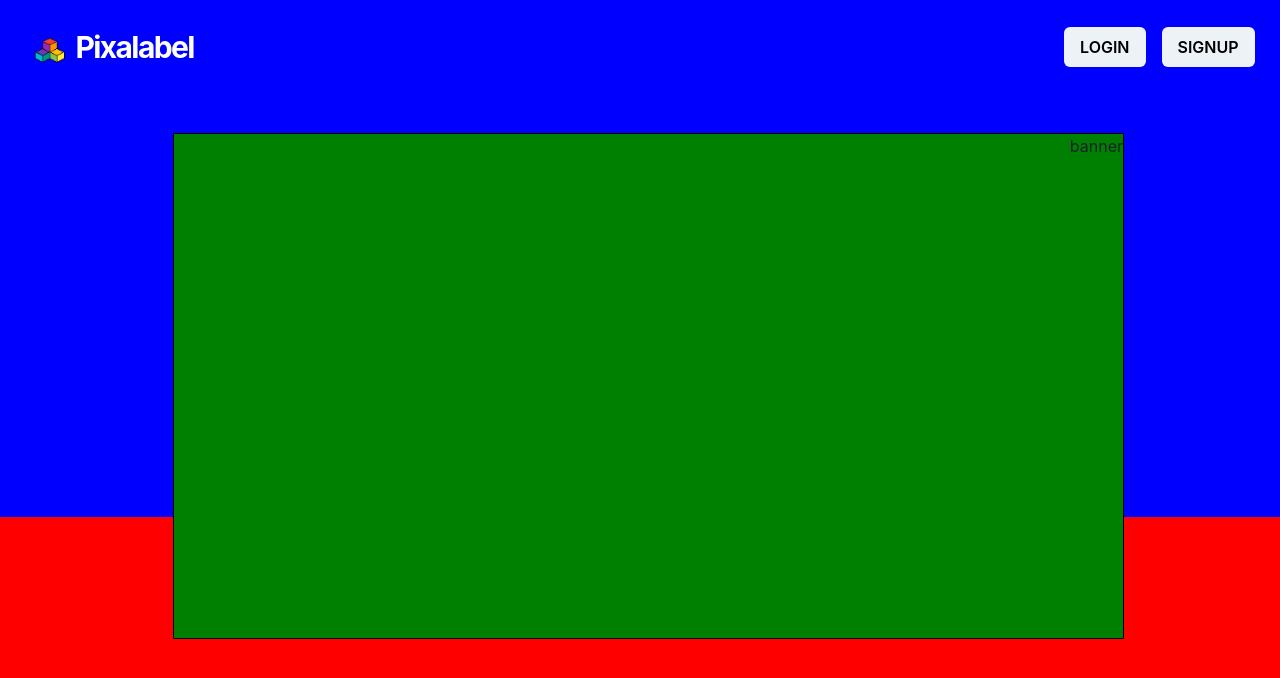
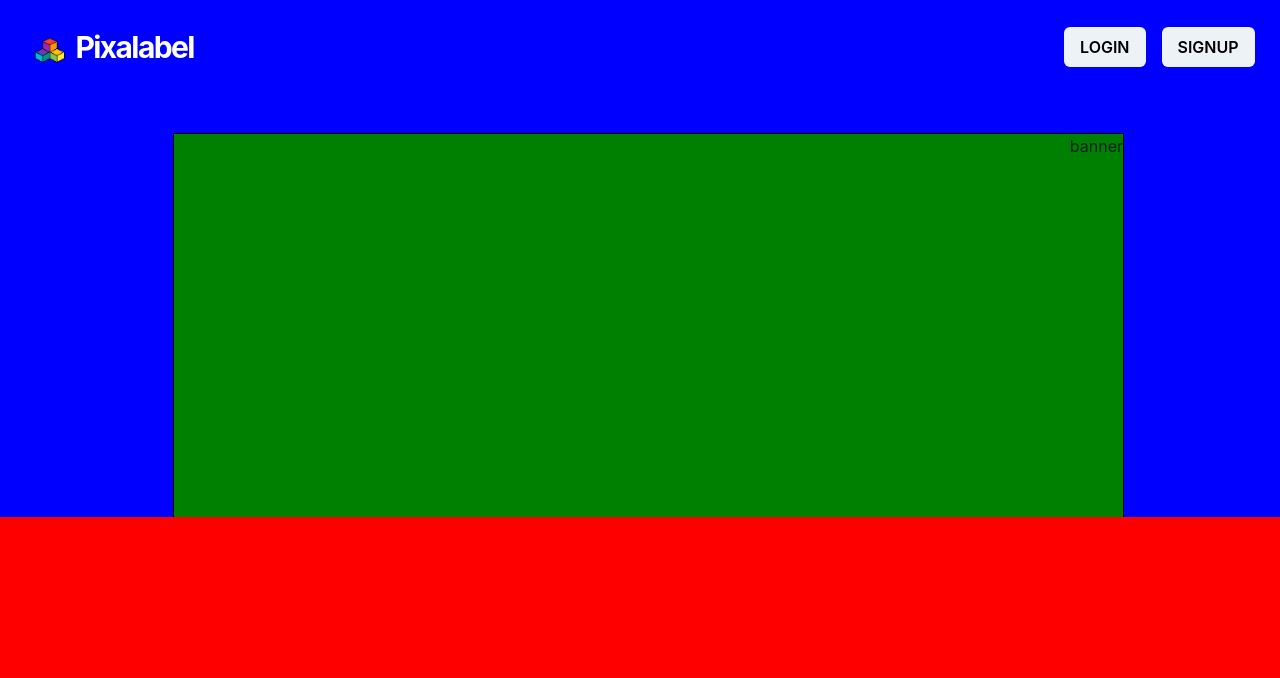
Before and after one commit to phsarah/frontend-project, a React (Create React App) app: page / in a window 1280 px wide. Shown: the top 678 px of the page. Built offline with nearby package versions, Linux system fonts and the light colour scheme.

Commit message:
css para a div filha não ultrapassar a div mãe nem a div mãe aumentar automaticamente!

```diff
--- a/src/pages/homePage/styles.css
+++ b/src/pages/homePage/styles.css
@@ -1,5 +1,4 @@
 .container-grid{
-    position: relative;
     grid-template-rows: 1fr;
     display: grid;
     justify-content: center;
@@ -8,6 +7,8 @@
 }
 
 .item{
+    overflow: hidden;
+    position: relative;
     position: absolute;
     display: grid;
     grid-template-rows: 1fr [banner];
@@ -26,6 +27,6 @@
     grid-row: banner;
     padding-bottom: 20%;
     margin-left: 13.5%;
-    padding-bottom: 480px;
+    padding-bottom: 400px;
     padding-left: 70%;
 }
```
